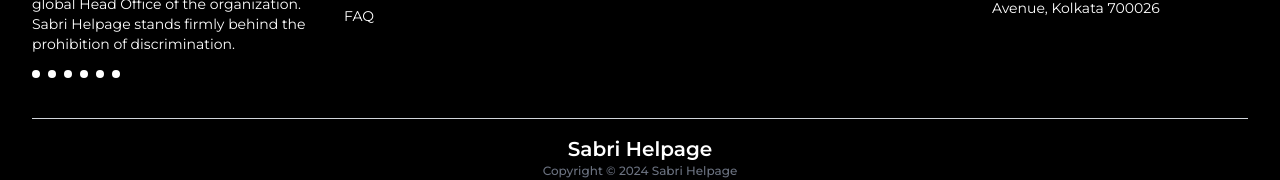
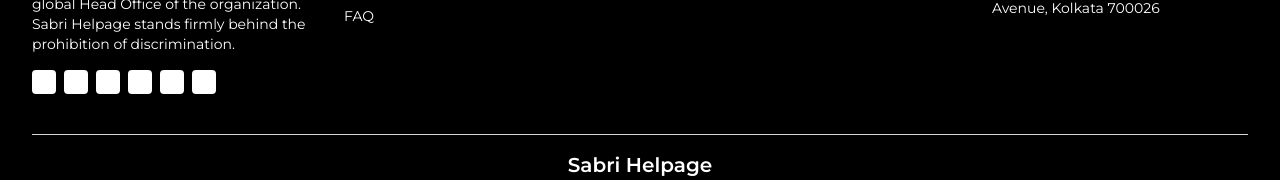
Before and after one commit to SougataMondal2000/sbrhlp, a Next.js app: page / in a window 1280 px wide. Shown: the part 5644-5824 px from the top of the page. Built offline with nearby package versions, Linux system fonts and the light colour scheme.

Commit message:
Update Footer.tsx

```diff
--- a/src/app/components/Footer.tsx
+++ b/src/app/components/Footer.tsx
@@ -31,7 +31,7 @@
                 href={`#${social}`}
                 className="bg-white p-1 rounded"
               >
-                {iconMap[social]}
+                {iconMap[social.platform]}
               </a>
             ))}
           </div>
```
